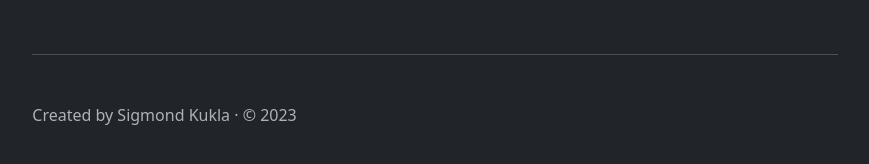
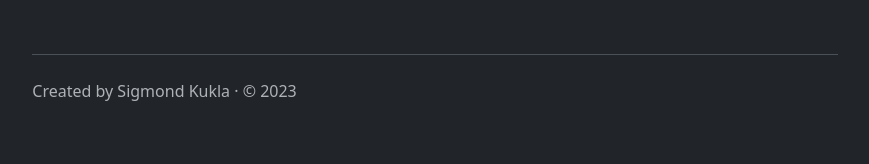
Before and after one commit to PicoPlanetDev/whiteboard-recorder, a Vue app in the folder frontend/: page / in a window 1280 px wide. Shown: the part 630-794 px from the top of the page, without its empty margins (205-1074 px from the left). Built offline with nearby package versions, Linux system fonts and the light colour scheme; no server answers.

Commit message:
Improved footer style

```diff
--- a/frontend/src/components/Footer.vue
+++ b/frontend/src/components/Footer.vue
@@ -1,5 +1,5 @@
 <template>
-    <footer class="pt-5 my-5 text-muted border-top">
+    <footer class="py-4 text-muted border-top">
         Created by Sigmond Kukla &middot; &copy; {{ new Date().getFullYear() }}
     </footer>
 </template>
```
